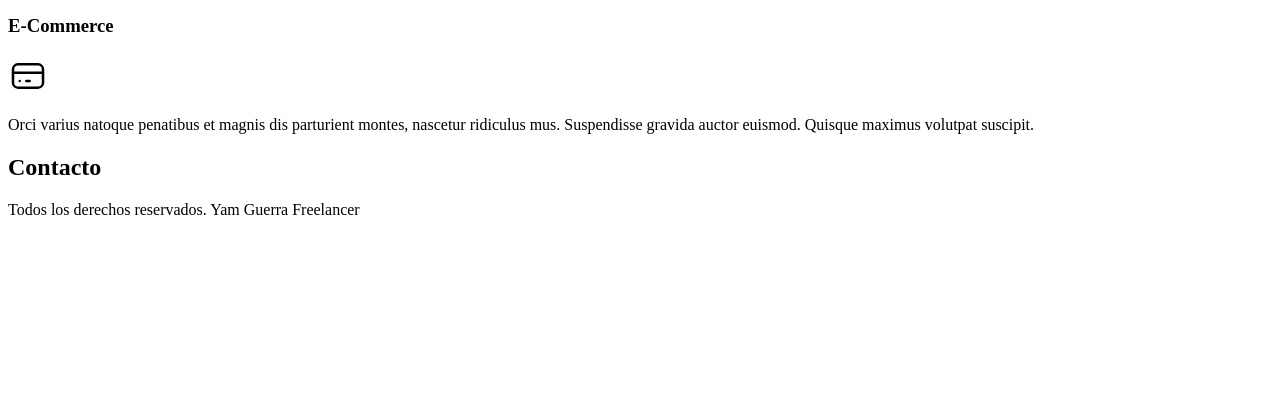
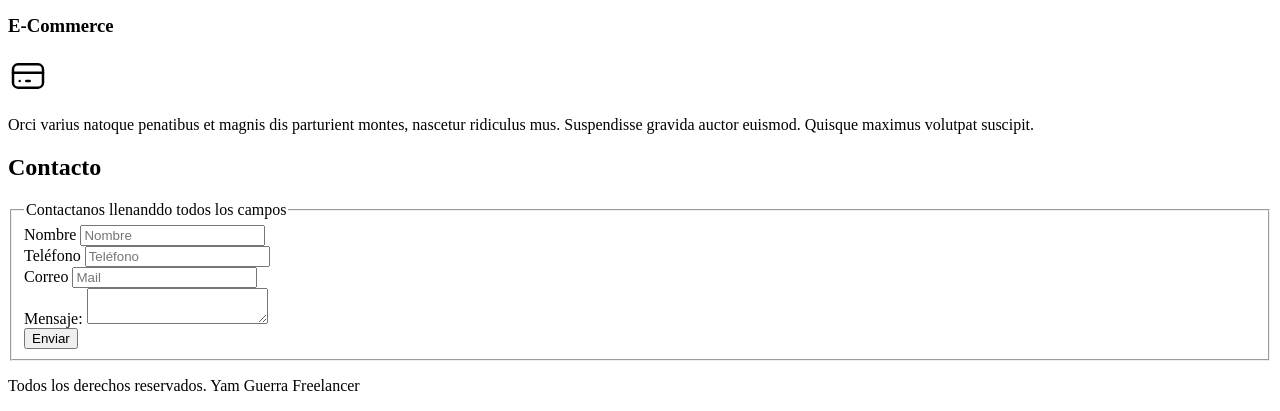
Before and after one commit to yamgit2018/WebUdemy, a plain HTML site: page index.html in a window 1280 px wide. Shown: the part 651-1062 px from the top of the page. Before the commit the page ends 886 px from the top, so only its background shows below. Drawn offline with Linux system fonts and the light colour scheme.

Commit message:
Agregamos un formulario a index.html

```diff
--- a/index.html
+++ b/index.html
@@ -85,6 +85,31 @@
 
     <section>
          <h2>Contacto</h2>
+         <form>
+            <fieldset>
+                <legend>Contactanos llenanddo todos los campos</legend>
+                <div>
+                    <label>Nombre</label>
+                    <input type="text" placeholder="Nombre">
+                </div>
+                <div>
+                    <label>Teléfono</label>
+                    <input type="tel" placeholder="Teléfono">
+                </div>
+                <div>
+                    <label>Correo</label>
+                    <input type="email" placeholder="Mail">
+                </div>
+                <div>
+                    <label>Mensaje:</label>
+                    <textarea></textarea>
+                </div>
+
+                <div>
+                    <input type="submit" value="Enviar">
+                </div>
+            </fieldset>
+         </form>
     </section>
 
     <footer>
```
